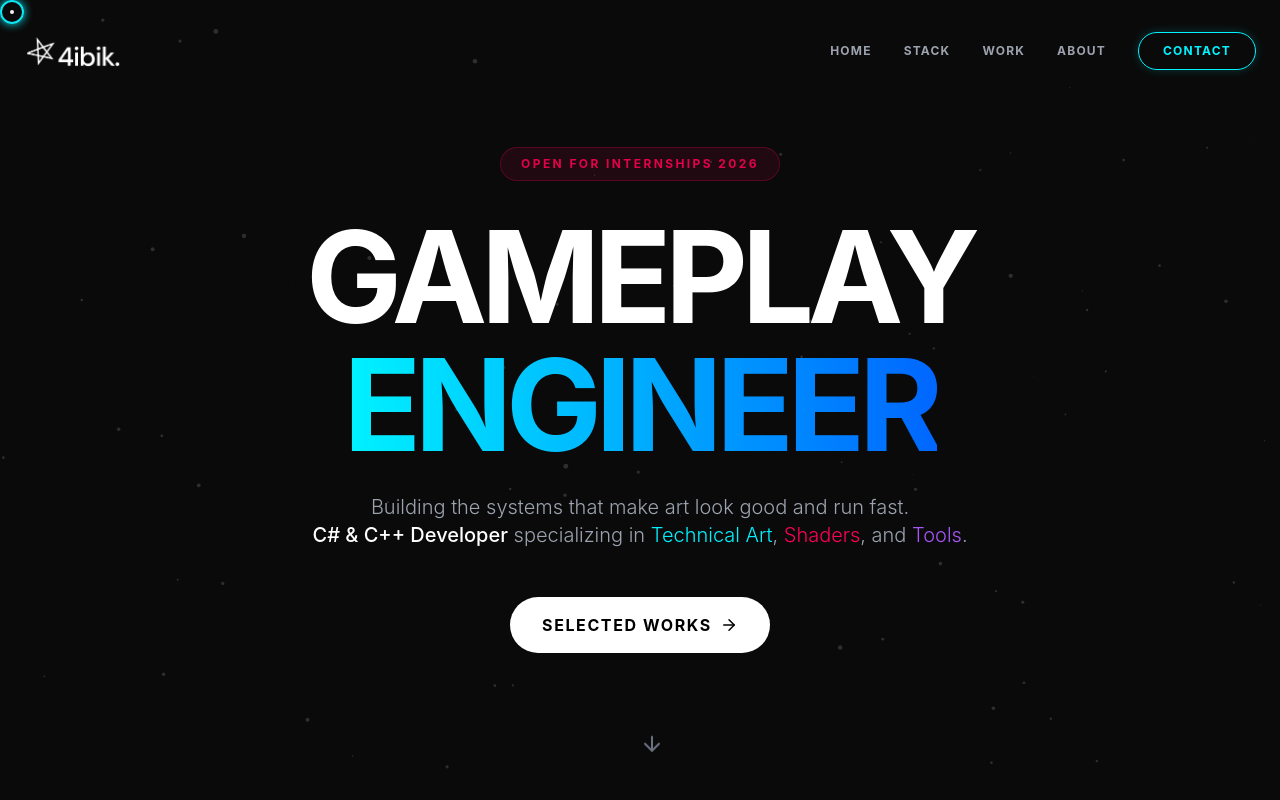
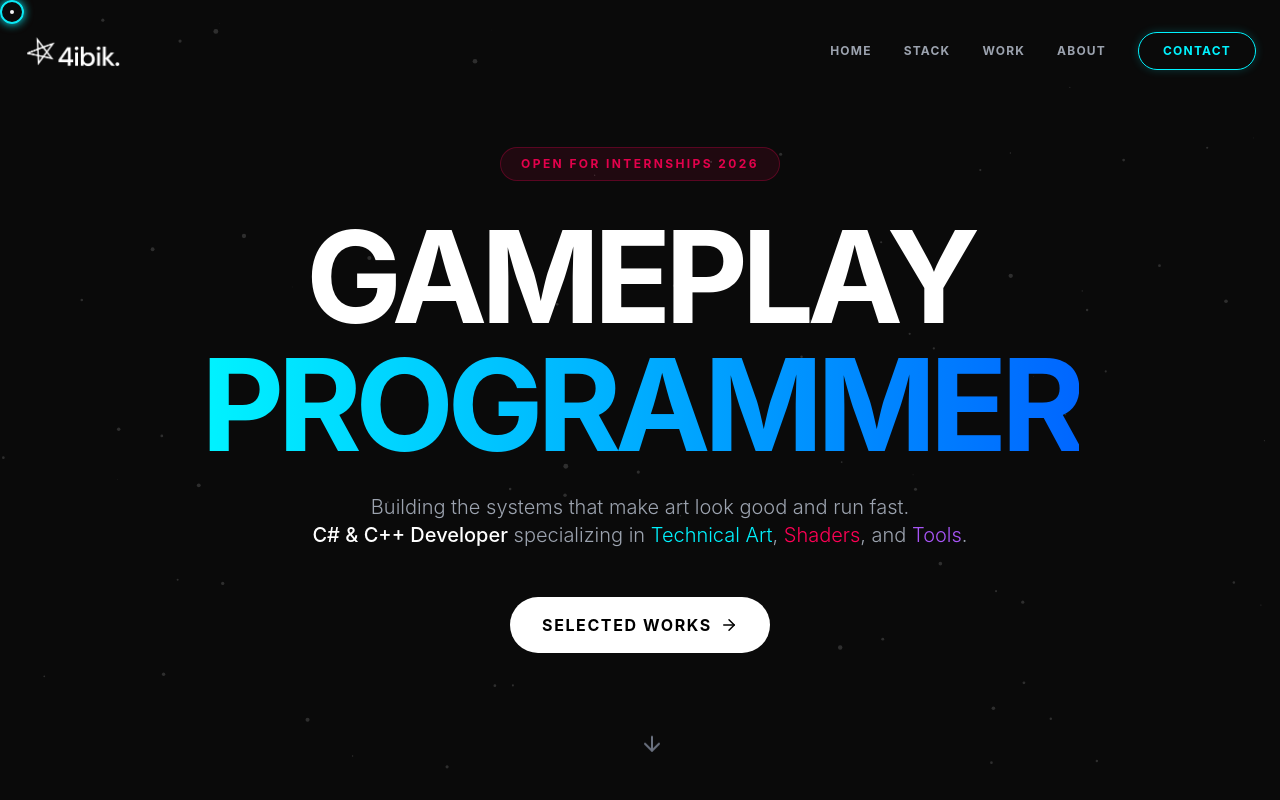
Before and after one commit to HangyBoi/gamedev-portfolio, a React (Vite) app: page / in a window 1280 px wide. Shown: the top 800 px of the page. Built offline with nearby package versions, Linux system fonts and the light colour scheme.

Commit message:
Chore: Changed Home Title and tab name

```diff
--- a/index.html
+++ b/index.html
@@ -4,7 +4,7 @@
 <head>
   <meta charset="UTF-8" />
   <link rel="icon" type="image/svg+xml" href="/gamedev-portfolio/favicon_reverted.svg" />
-  <title> Nichita Cebotari | Game Dev Portfolio </title>
+  <title> Nichita C | Portfolio </title>
   <meta name="viewport" content="width=device-width, initial-scale=1.0" />
   <title>gamedev-portfolio</title>
 </head>
--- a/src/App.jsx
+++ b/src/App.jsx
@@ -20,7 +20,7 @@
       <h1 className="text-5xl md:text-8xl lg:text-9xl font-bold tracking-tighter mb-6 text-white leading-none">
         GAMEPLAY <br />
         {/* Gradient on 'ENGINEER' to emphasize the technical root */}
-        <span className="text-transparent bg-clip-text bg-gradient-to-r from-[#00f3ff] to-[#0066ff]">ENGINEER</span>
+        <span className="text-transparent bg-clip-text bg-gradient-to-r from-[#00f3ff] to-[#0066ff]">PROGRAMMER</span>
       </h1>
 
       {/* Subtitle: The "Bridge" statement */}
@@ -143,7 +143,7 @@
             </figure>
 
             <article className="flex-1 text-center md:text-left">
-              <h3 className="text-2xl font-bold text-white mb-4">Nikita Cebotari</h3>
+              <h3 className="text-2xl font-bold text-white mb-4">Nichita Cebotari</h3>
 
               {/* --- LOCATION ADDED HERE --- */}
               <div className="flex items-center justify-center md:justify-start gap-2 text-gray-400 mb-6 font-mono text-sm">
```
